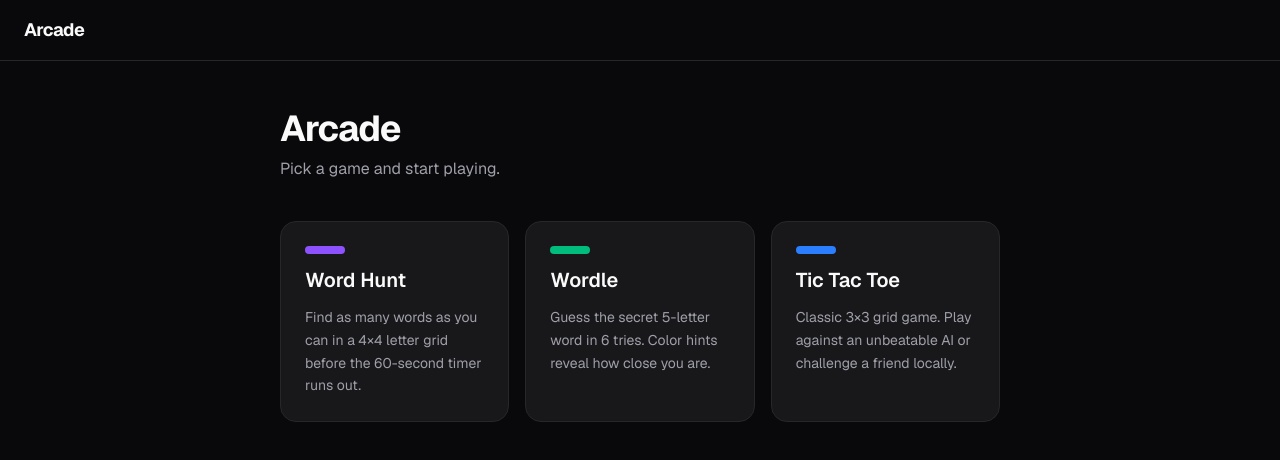
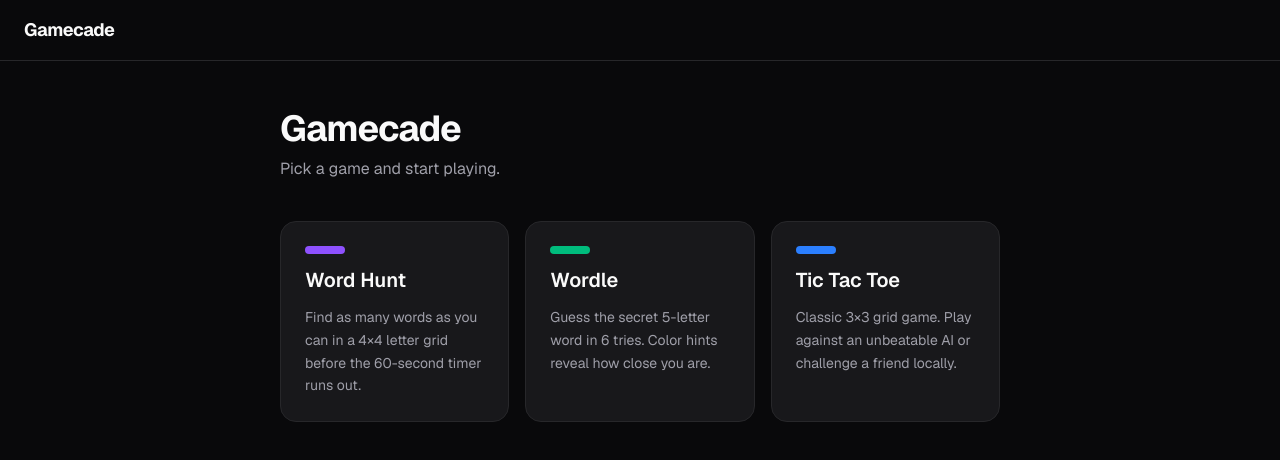
Before and after one commit to sumitkumar91/gamecade, a Next.js app: page / in a window 1280 px wide. Shown: the top 460 px of the page. Built offline with nearby package versions, Linux system fonts and the light colour scheme.

Commit message:
Rename to Gamecade

```diff
--- a/app/layout.tsx
+++ b/app/layout.tsx
@@ -7,7 +7,7 @@ import "./globals.css";
 const geist = Geist({ subsets: ["latin"], variable: "--font-geist-sans" });
 
 export const metadata: Metadata = {
-  title: "Arcade",
+  title: "Gamecade",
   description: "A collection of fun mini games",
 };
 
@@ -20,7 +20,7 @@ export default function RootLayout({ children }: { children: React.ReactNode })
             href="/"
             className="text-lg font-bold tracking-tight text-zinc-50 hover:text-zinc-300 transition-colors"
           >
-            Arcade
+            Gamecade
           </Link>
         </header>
         <main className="flex-1 flex flex-col">{children}</main>
--- a/app/manifest.ts
+++ b/app/manifest.ts
@@ -2,8 +2,8 @@ import type { MetadataRoute } from "next";
 
 export default function manifest(): MetadataRoute.Manifest {
   return {
-    name: "Arcade",
-    short_name: "Arcade",
+    name: "Gamecade",
+    short_name: "Gamecade",
     description: "A collection of fun mini games — Word Hunt, Wordle, Tic Tac Toe",
     start_url: "/",
     display: "standalone",
--- a/app/page.tsx
+++ b/app/page.tsx
@@ -25,7 +25,7 @@ export default function Home() {
   return (
     <div className="flex flex-col flex-1 px-6 py-12 max-w-3xl mx-auto w-full">
       <div className="mb-10">
-        <h1 className="text-4xl font-bold tracking-tight text-zinc-50 mb-2">Arcade</h1>
+        <h1 className="text-4xl font-bold tracking-tight text-zinc-50 mb-2">Gamecade</h1>
         <p className="text-zinc-400">Pick a game and start playing.</p>
       </div>
       <div className="grid grid-cols-1 gap-4 sm:grid-cols-2 lg:grid-cols-3">
--- a/app/tictactoe/page.tsx
+++ b/app/tictactoe/page.tsx
@@ -1,6 +1,6 @@
 import TicTacToeGame from "@/components/games/tictactoe/TicTacToeGame";
 
-export const metadata = { title: "Tic Tac Toe — Arcade" };
+export const metadata = { title: "Tic Tac Toe — Gamecade" };
 
 export default function TicTacToePage() {
   return <TicTacToeGame />;
--- a/app/wordhunt/page.tsx
+++ b/app/wordhunt/page.tsx
@@ -1,6 +1,6 @@
 import WordHuntGame from "@/components/games/wordhunt/WordHuntGame";
 
-export const metadata = { title: "Word Hunt — Arcade" };
+export const metadata = { title: "Word Hunt — Gamecade" };
 
 export default function WordHuntPage() {
   return <WordHuntGame />;
--- a/app/wordle/page.tsx
+++ b/app/wordle/page.tsx
@@ -1,6 +1,6 @@
 import WordleGame from "@/components/games/wordle/WordleGame";
 
-export const metadata = { title: "Wordle — Arcade" };
+export const metadata = { title: "Wordle — Gamecade" };
 
 export default function WordlePage() {
   return <WordleGame />;
--- a/package.json
+++ b/package.json
@@ -1,5 +1,5 @@
 {
-  "name": "arcade",
+  "name": "gamecade",
   "version": "0.1.0",
   "private": true,
   "scripts": {
--- a/public/sw.js
+++ b/public/sw.js
@@ -1,4 +1,4 @@
-const CACHE = "arcade-v1";
+const CACHE = "gamecade-v1";
 
 // Cache all navigation requests and static assets on install
 self.addEventListener("install", (event) => {
```
Also changed, not shown: 1 other file (tests, documents, lock files or other folders).
